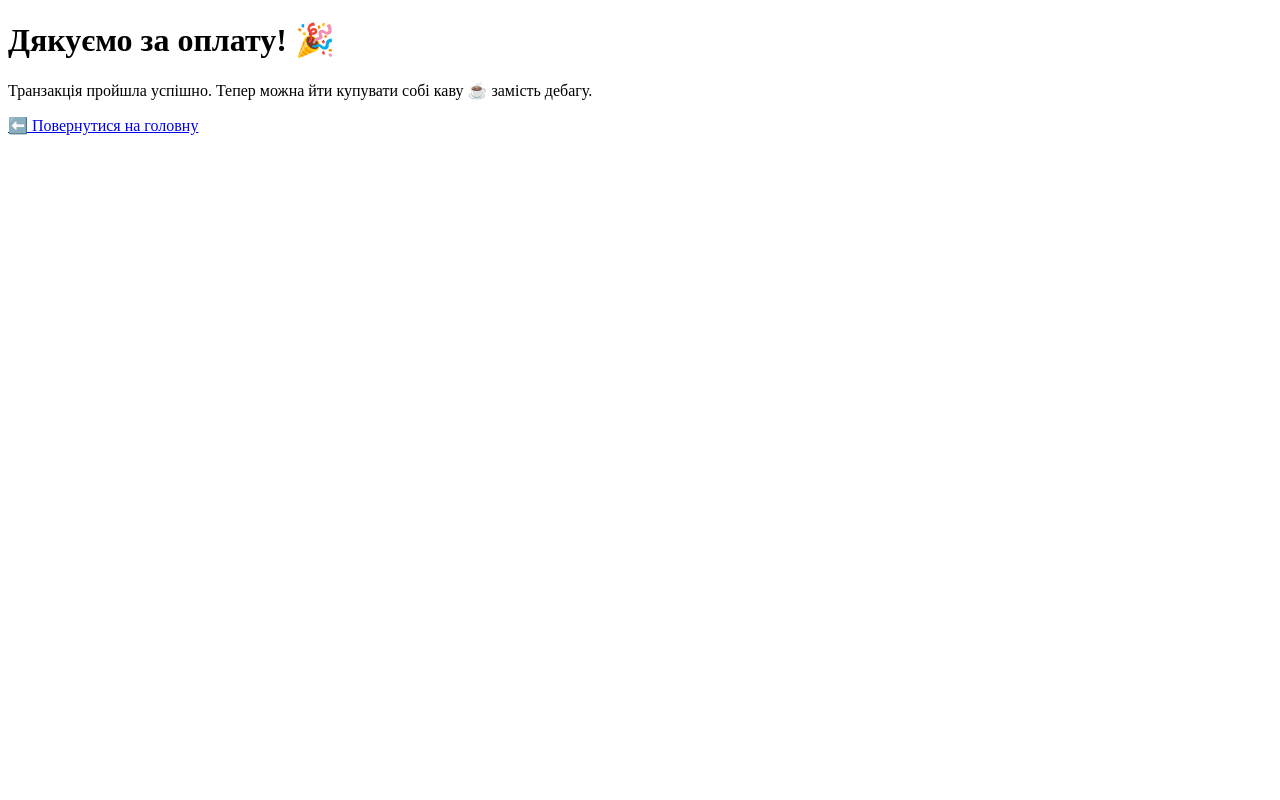
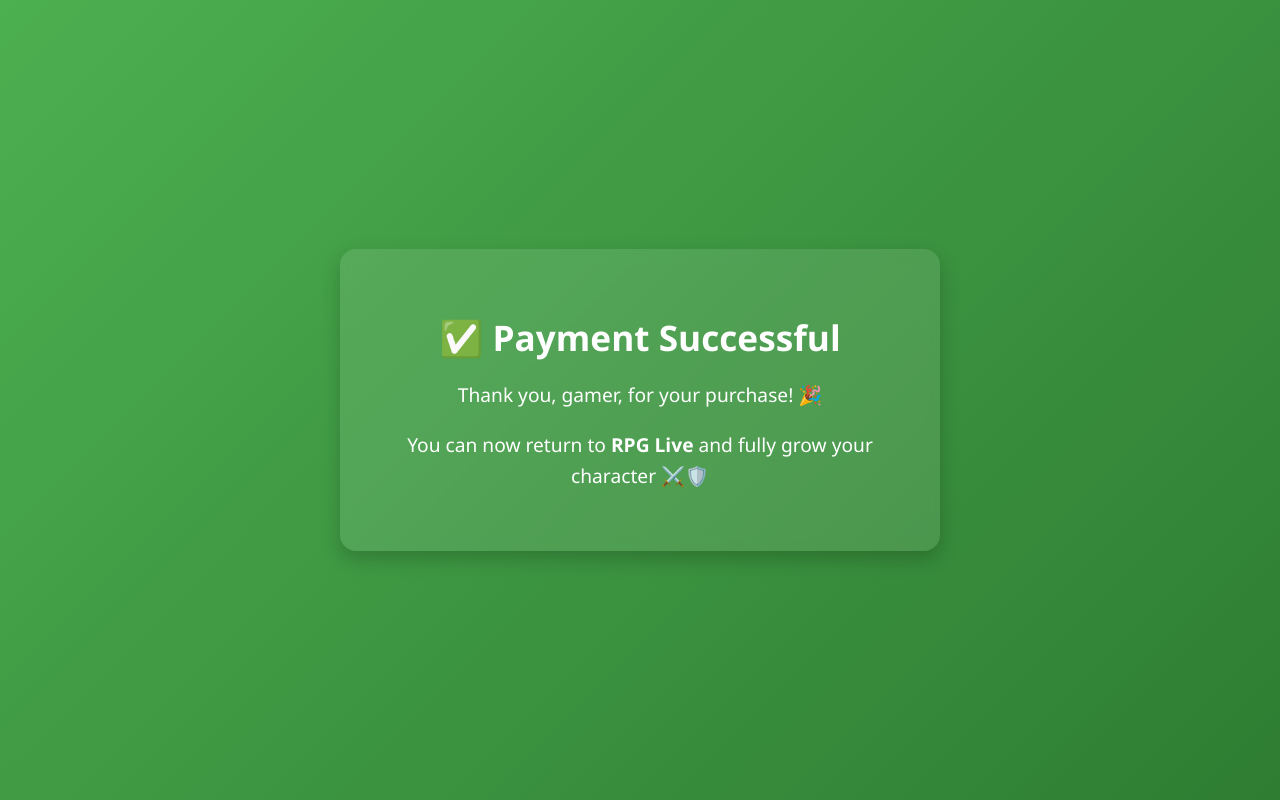
Before and after one commit to Sarmatt/RPGLive-Backend, a website: page miniapp-backend/public/success.html in a window 1280 px wide. Drawn offline with Linux system fonts and the light colour scheme.

Commit message:
Update success.html

```diff
--- a/miniapp-backend/public/success.html
+++ b/miniapp-backend/public/success.html
@@ -1,12 +1,48 @@
 <!DOCTYPE html>
-<html lang="uk">
+<html lang="en">
 <head>
   <meta charset="UTF-8">
-  <title>Оплата успішна ✅</title>
+  <title>Payment Successful ✅</title>
+  <style>
+    body {
+      margin: 0;
+      font-family: "Segoe UI", Roboto, Arial, sans-serif;
+      background: linear-gradient(135deg, #4caf50, #2e7d32);
+      color: #fff;
+      display: flex;
+      justify-content: center;
+      align-items: center;
+      height: 100vh;
+      text-align: center;
+    }
+    .card {
+      background: rgba(255, 255, 255, 0.1);
+      padding: 40px;
+      border-radius: 16px;
+      box-shadow: 0 8px 20px rgba(0,0,0,0.2);
+      backdrop-filter: blur(6px);
+      animation: fadeIn 0.8s ease;
+      max-width: 520px;
+    }
+    h1 {
+      font-size: 2.2rem;
+      margin-bottom: 15px;
+    }
+    p {
+      font-size: 1.2rem;
+      line-height: 1.6;
+    }
+    @keyframes fadeIn {
+      from { opacity: 0; transform: translateY(20px); }
+      to { opacity: 1; transform: translateY(0); }
+    }
+  </style>
 </head>
 <body>
-  <h1>Дякуємо за оплату! 🎉</h1>
-  <p>Транзакція пройшла успішно. Тепер можна йти купувати собі каву ☕ замість дебагу.</p>
-  <a href="/">⬅️ Повернутися на головну</a>
+  <div class="card">
+    <h1>✅ Payment Successful</h1>
+    <p>Thank you, gamer, for your purchase! 🎉</p>
+    <p>You can now return to <strong>RPG Live</strong> and fully grow your character ⚔️🛡️</p>
+  </div>
 </body>
 </html>
```
